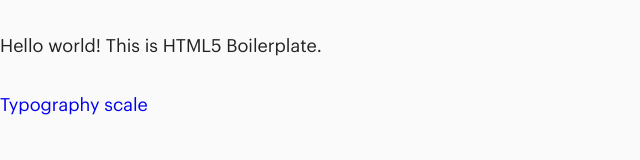
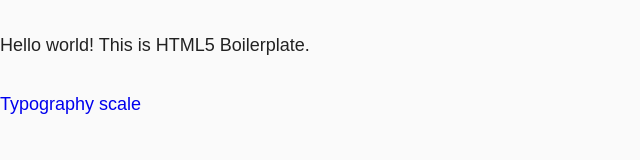
Before and after one commit to sharksandrobots/swan-test, a website built with Parcel: page index.html in a window 1280 px wide. Shown: the whole page, without its empty margins (0-640 px from the left). Built offline with nearby package versions, Linux system fonts and the light colour scheme; files whose address does not match are found by name.

Commit message:
Update styles.css

```diff
--- a/css/styles.css
+++ b/css/styles.css
@@ -265,21 +265,21 @@
 
 @font-face {
   font-family: "Graphik Bold";
-  src: url("/fonts/Graphik-Bold-Web.woff2") format("woff2"), url("/fonts/Graphik-Bold-Web.woff") format("woff");
+  src: url("swan-test/fonts/Graphik-Bold-Web.woff2") format("woff2"), url("swan-test/fonts/Graphik-Bold-Web.woff") format("woff");
   font-weight: 900;
   font-style: normal;
 }
 
 @font-face {
   font-family: "Graphik Medium";
-  src: url("/fonts/Graphik-Medium-Web.woff2") format("woff2"), url("/fonts/Graphik-Medium-Web.woff2") format("woff");
+  src: url("swan-test/fonts/Graphik-Medium-Web.woff2") format("woff2"), url("swan-test/fonts/Graphik-Medium-Web.woff2") format("woff");
   font-weight: 700;
   font-style: normal;
 }
 
 @font-face {
   font-family: "Graphik Regular";
-  src: url("/fonts/Graphik-Regular-Web.woff2") format("woff2"), url("/fonts/Graphik-Regular-Web.woff2") format("woff");
+  src: url("swan-test/fonts/Graphik-Regular-Web.woff2") format("woff2"), url("swan-test/fonts/Graphik-Regular-Web.woff2") format("woff");
   font-weight: 400;
   font-style: normal;
 }
```
